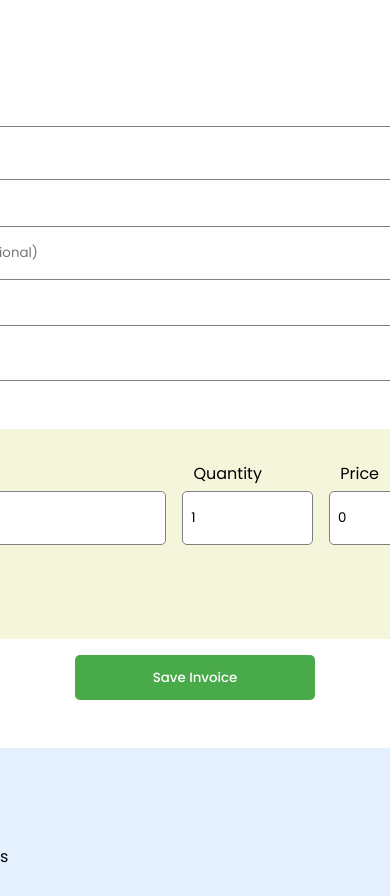
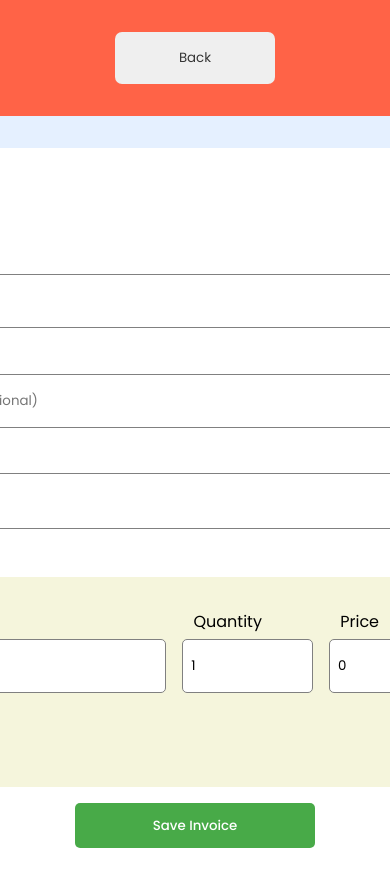
Before and after one commit to josiah360/best-tools-invoice, a Next.js app: page /create-invoice in a window 390 px wide. Shown: the top 896 px of the page. Before the commit the page ends 869 px from the top, so only its background shows below. Built offline with nearby package versions, Linux system fonts and the light colour scheme.

Commit message:
Implement home page responsiveness

```diff
--- /dev/null
+++ b/components/Header/Header.js
@@ -0,0 +1,24 @@
+import { useRouter } from 'next/router'
+
+import styles from '../../styles/Header.module.css'
+
+const Header = (props) => {
+    const router = useRouter()
+    const { home, invoiceDetails, createInvoice, makeInvoice } = props
+
+    const backToHome = () => {
+        router.push('/')
+    }
+
+ return (
+    <header className={styles.header}>
+        {home && <button onClick={createInvoice}>Create Invoice</button>}
+        {invoiceDetails && <button onClick={backToHome}>Back</button> ||
+         makeInvoice && <button onClick={backToHome}>Back</button>}
+        {invoiceDetails && <button>Download Invoice</button>}
+        {invoiceDetails && <button>Delete Invoice</button>}
+    </header>
+ )
+}
+
+export default Header
--- a/pages/_app.js
+++ b/pages/_app.js
@@ -5,7 +5,7 @@ import { Provider } from '@/store/invoice-context'
 export default function App({ Component, pageProps }) {
   return (
     <Provider>
-      <Component {...pageProps} />s
+      <Component {...pageProps} />
     </Provider>
   )
 
--- a/pages/create-invoice/index.js
+++ b/pages/create-invoice/index.js
@@ -3,9 +3,12 @@ import React from 'react'
 import InvoiceForm from '@/components/InvoiceForm'
 import styles from '../../styles/createInvoice.module.css'
 
+import Header from '@/components/Header/Header'
+
 const index = () => {
   return (
     <div className= {styles.mainWrapper}>
+      <Header makeInvoice />
       <div className={styles.formWrapper}>
         <h1>INVOICE</h1>
         <InvoiceForm />
--- a/pages/invoice/[id].js
+++ b/pages/invoice/[id].js
@@ -4,6 +4,8 @@ import { useRouter } from "next/router";
 import { Context } from "@/store/invoice-context";
 
 import InvoiceHeader from "@/components/invoice/InvoiceHeader";
+
+import Header from "@/components/Header/Header";
 
 import styles from '../../styles/Invoice.module.css'
 
@@ -30,6 +32,7 @@ const InvoiceDetails = (props) => {
 
     return (
         <div className= {styles.mainWrapper}>
+            <Header invoiceDetails />
             <div className={styles.invoiceWrapper}>
                 <InvoiceHeader />
 
--- /dev/null
+++ b/styles/Header.module.css
@@ -0,0 +1,57 @@
+.header {
+    display: flex;
+    justify-content: center;
+    column-gap: 1rem;
+    padding: 2rem;
+    background-color: tomato;
+    width: 100%;
+    margin-bottom: 2rem;
+}
+
+.header button {
+    margin: 0;
+    width: 10rem;
+    padding: 1rem 0;
+    border: none;
+    border-radius: 7px;
+    cursor: pointer;
+    color: rgb(53, 53, 53);
+}
+
+.header button:active {
+    scale: 0.97
+}
+
+
+/* -------------MEDIA QUERIES ------------ */
+
+@media only screen and (max-width: 912px) {
+
+
+
+}
+
+
+@media only screen and (max-width: 768px) {
+
+}
+
+@media only screen and (max-width: 540px) {
+
+
+}
+
+
+@media only screen and (max-width: 393px) {
+
+}
+
+@media only screen and (max-width: 375px) {
+
+
+}
+
+@media only screen and (max-width: 320px) {
+
+
+}
--- a/styles/Home.module.css
+++ b/styles/Home.module.css
@@ -1,6 +1,8 @@
 .mainWrapper {
   display: flex;
-  justify-content: center;
+  flex-direction: column;
+  justify-content: flex-start;
+  align-items: center;
   width: 100%;
   height: 100vh
 }
@@ -26,7 +28,6 @@
   display: flex;
   margin-bottom: 2rem;
   height: 3rem;
-
 }
 
 .searchForm input {
@@ -38,6 +39,7 @@
 
 .searchForm button {
   width: 6rem;
+  flex: 0 0 auto;
   background-color: rgb(83, 175, 83);
   border: none;
   color: white;
@@ -75,3 +77,223 @@
 .searchForm input:focus {
   outline: none;
 }
+
+
+
+/* -------------MEDIA QUERIES ------------ */
+
+@media only screen and (max-width: 912px) {
+
+  .invoiceList {
+    width: 700px;
+    padding: 0
+  }
+
+}
+
+
+@media only screen and (max-width: 768px) {
+
+  .invoiceList {
+    width: 700px
+  }
+
+}
+
+@media only screen and (max-width: 540px) {
+
+  .invoiceList {
+    width: 100%;
+    padding: 1rem;
+  }
+
+  .invoiceItem {
+    padding: 1rem;
+  }
+
+  .left h3,
+  .right h3 {
+    font-weight: 800;
+    font-size: 1.2rem;
+  }
+
+  .right p,
+  .left p {
+    font-size: .9rem;
+   }
+
+
+}
+
+@media only screen and (max-width: 480px) {
+
+  .invoiceList {
+    width: 100%;
+    padding: 1rem;
+  }
+
+  .invoiceItem {
+    padding: 1.5rem;
+  }
+
+  .left h3,
+  .right h3 {
+    font-weight: 800;
+    font-size: 1.2rem;
+  }
+
+  .right p,
+  .left p {
+    font-size: .9rem;
+   }
+
+
+}
+
+@media only screen and (max-width: 393px) {
+
+  .searchForm {
+    flex-direction: column;
+    width: 100%;
+    height: auto;
+  }
+
+  .searchForm input {
+    padding: 1rem .4rem;
+    border-radius: 10px 0 0 10px;
+    border: none;
+    width: 100%;
+    display: block;
+    margin-bottom: 1rem;
+  }
+
+  .searchForm input,
+  .searchForm button {
+    border-radius: 5px;
+    height: 3rem;
+  }
+
+  .searchForm button {
+    width: 100%;
+  }
+
+  .invoiceList {
+    width: 100%;
+    padding: .3rem;
+  }
+
+  .invoiceItem {
+    padding: 1em;
+  }
+
+  .left h3,
+  .right h3 {
+    font-weight: 700;
+    font-size: 1rem;
+  }
+
+  .right p,
+  .left p {
+    font-size: .8rem;
+   }
+}
+
+@media only screen and (max-width: 375px) {
+
+  .searchForm {
+    flex-direction: column;
+    width: 100%;
+    height: auto;
+  }
+
+  /* .searchForm input {
+    padding: 1rem .4rem;
+    border-radius: 10px 0 0 10px;
+    border: none;
+    width: 100%;
+    display: block;
+    margin-bottom: 1rem;
+  }
+
+  .searchForm input,
+  .searchForm button {
+    border-radius: 5px;
+    height: 3rem;
+  }
+
+  .searchForm button {
+    width: 100%;
+  }
+
+  .invoiceList {
+    width: 100%;
+    padding: .3rem;
+  }
+
+  .invoiceItem {
+    padding: 1em;
+  }
+
+  .left h3,
+  .right h3 {
+    font-weight: 700;
+    font-size: 1rem;
+  }
+
+  .right p,
+  .left p {
+    font-size: .8rem;
+   } */
+}
+
+@media only screen and (max-width: 320px) {
+
+  .searchForm {
+    flex-direction: column;
+    width: 300px;
+    height: auto;
+  }
+
+  /* .searchForm input {
+    padding: 1rem .4rem;
+    border-radius: 10px 0 0 10px;
+    border: none;
+    width: 100%;
+    display: block;
+    margin-bottom: 1rem;
+  }
+
+  .searchForm input,
+  .searchForm button {
+    border-radius: 5px;
+    height: 3rem;
+  }
+
+  .searchForm button {
+    width: 100%;
+  }
+
+  .invoiceList {
+    width: 100%;
+    padding: .3rem;
+  }
+
+  .invoiceItem {
+    padding: 1em;
+  }
+
+  .left h3,
+  .right h3 {
+    font-weight: 700;
+    font-size: 1rem;
+  }
+
+  .right p,
+  .left p {
+    font-size: .8rem;
+   } */
+
+
+
+
+}
--- a/styles/Invoice.module.css
+++ b/styles/Invoice.module.css
@@ -1,16 +1,20 @@
 .mainWrapper {
     display: flex;
-    justify-content: center;
-    align-items: flex-start;
+    flex-direction: column;
+    align-items: center;
+    justify-content: flex-start;
     height: 100vh;
 }
+
 
 .invoiceWrapper{
     display: flex;
     flex-direction: column;
     width: 1000px;
     background-color: rgb(241, 241, 241);
-    height: 100%;
+    min-height: 100%;
+    border-radius: 10px;
+    overflow: hidden;
 }
 
 .invoiceBody {
@@ -33,7 +37,7 @@
 }
 
 .listHeader {
-    background-color: tomato;
+    background-color: rgb(68, 116, 170);
     color: white;
 }
 
@@ -92,6 +96,6 @@
 }
 
 .total {
-    background-color: rgb(255, 208, 199);
+    background-color: rgb(199, 223, 255);
     padding: .5rem;
 }
--- a/styles/InvoiceHeader.module.css
+++ b/styles/InvoiceHeader.module.css
@@ -12,6 +12,16 @@
 }
 
 .headerWrapper {
-    background-color: tomato;
+    background-color: rgb(68, 116, 170);
     padding: 2rem 3rem;
 }
+
+@media only screen and (max-width: 500px) {
+
+    body {
+
+    background-color: lightblue;
+
+    }
+
+    }
--- a/styles/createInvoice.module.css
+++ b/styles/createInvoice.module.css
@@ -1,8 +1,9 @@
 
 .mainWrapper {
     display: flex;
-    justify-content: center;
-    align-items: flex-start;
+    flex-direction: column;
+    justify-content: flex-start;
+    align-items: center;
     height: 100vh;
 }
 
```
Also changed, not shown: pages/index.js (+13 -3 lines).
